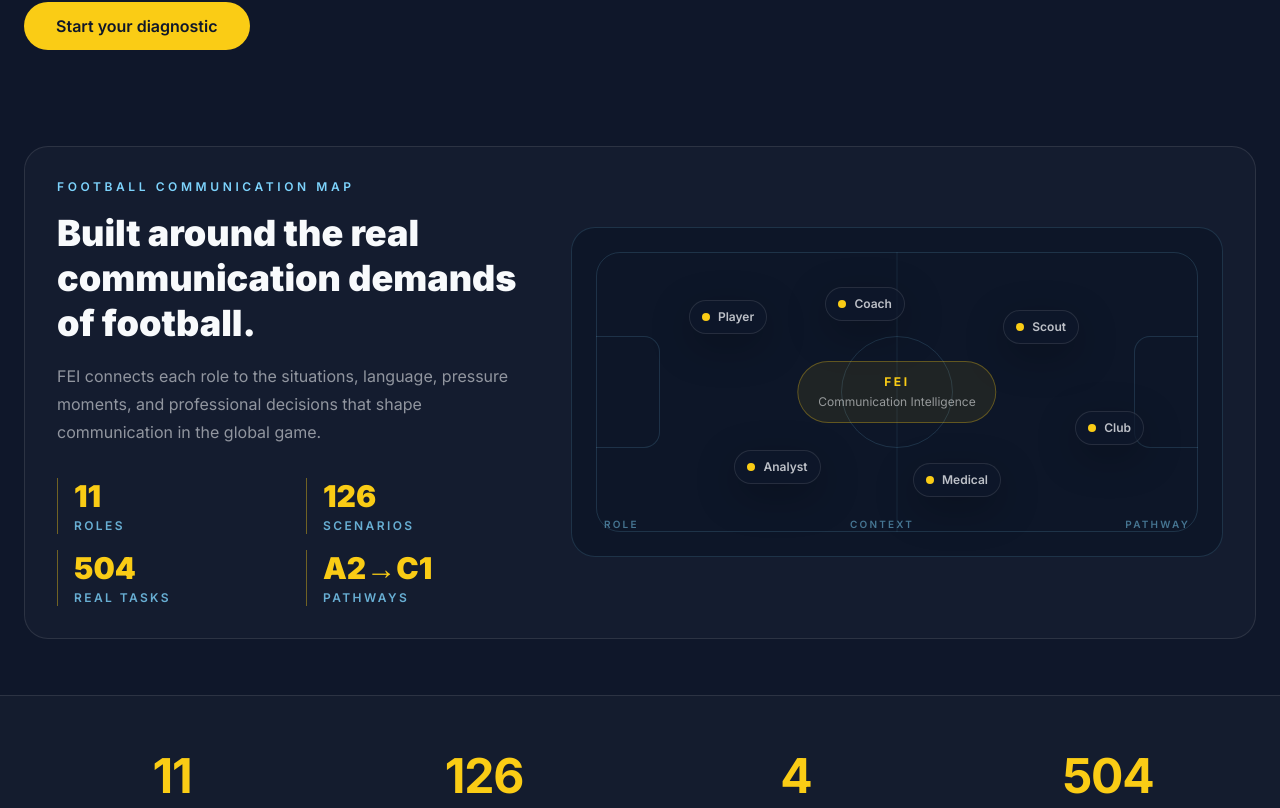
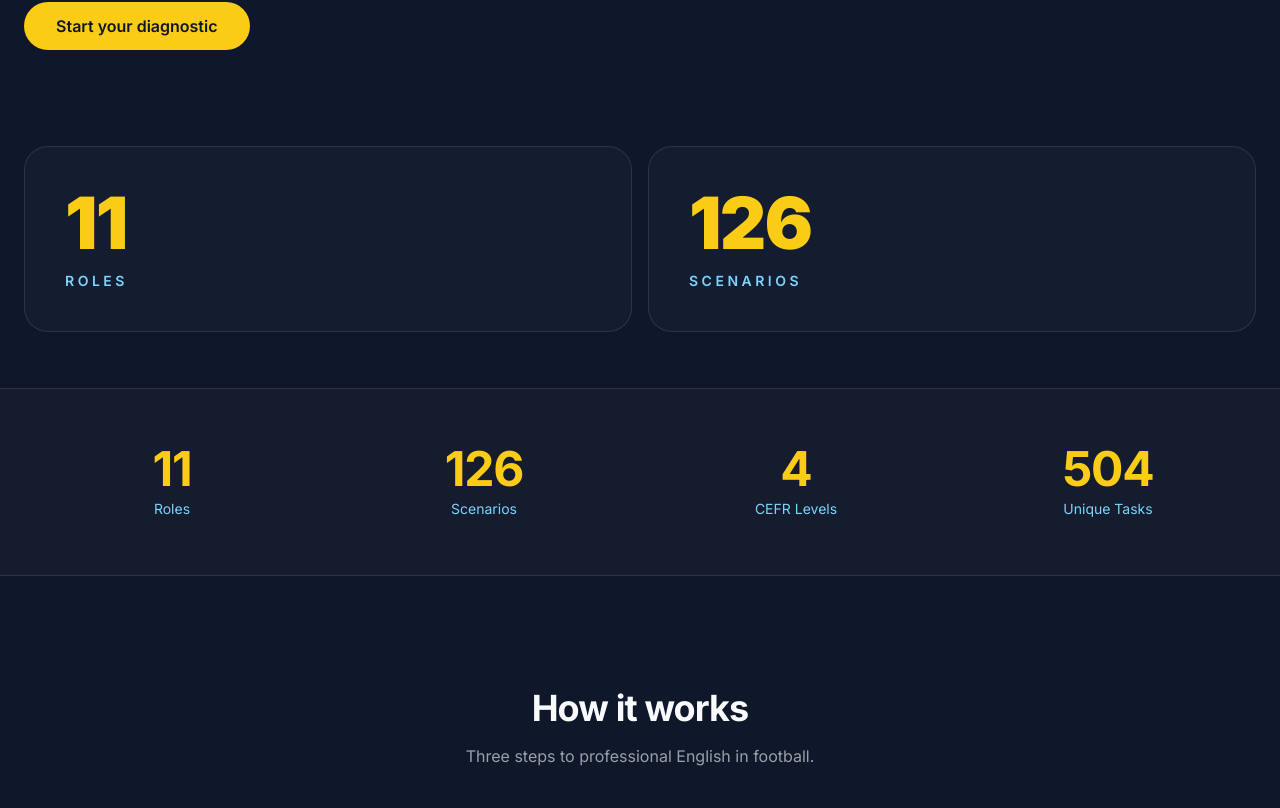
Before and after one commit to feifootball/fei-platform, a Next.js app: page / in a window 1280 px wide. Shown: the part 551-1359 px from the top of the page. Built offline with nearby package versions, Linux system fonts and the light colour scheme.

Commit message:
Simplify home visual stats

```diff
--- a/app/page.tsx
+++ b/app/page.tsx
@@ -172,66 +172,15 @@ export default function Home() {
       </section>
 
       <section className="px-6 pb-14">
-        <div className="mx-auto grid max-w-7xl gap-8 rounded-3xl border border-fei-text/10 bg-fei-text/[0.025] p-7 sm:p-8 lg:grid-cols-[0.85fr_1.15fr] lg:items-center">
-          <div>
-            <p className="text-xs font-semibold uppercase tracking-[0.3em] text-fei-sky">
-              Football Communication Map
-            </p>
-            <h2 className="mt-4 max-w-xl text-3xl font-black leading-tight text-fei-text sm:text-4xl">
-              Built around the real communication demands of football.
-            </h2>
-            <p className="mt-4 max-w-lg text-base leading-7 text-fei-text/55">
-              FEI connects each role to the situations, language, pressure moments, and professional decisions that shape communication in the global game.
-            </p>
-
-            <div className="mt-8 grid grid-cols-2 gap-4">
-              {[
-                { value: '11', label: 'Roles' },
-                { value: '126', label: 'Scenarios' },
-                { value: '504', label: 'Real Tasks' },
-                { value: 'A2→C1', label: 'Pathways' },
-              ].map((item) => (
-                <div key={item.label} className="border-l border-fei-yellow/40 pl-4">
-                  <p className="text-3xl font-black text-fei-yellow">{item.value}</p>
-                  <p className="mt-1 text-xs font-semibold uppercase tracking-[0.2em] text-fei-sky/80">{item.label}</p>
-                </div>
-              ))}
-            </div>
+        <div className="mx-auto grid max-w-7xl gap-4 sm:grid-cols-2">
+          <div className="rounded-3xl border border-fei-text/10 bg-fei-text/[0.025] p-8 sm:p-10">
+            <p className="text-6xl font-black tracking-tight text-fei-yellow sm:text-7xl">11</p>
+            <p className="mt-3 text-sm font-semibold uppercase tracking-[0.25em] text-fei-sky">Roles</p>
           </div>
 
-          <div className="relative min-h-[330px] overflow-hidden rounded-3xl border border-fei-sky/15 bg-[#0d1628] p-6">
-            <div className="absolute inset-6 rounded-[1.5rem] border border-fei-sky/15" />
-            <div className="absolute left-1/2 top-6 h-[calc(100%-3rem)] w-px -translate-x-1/2 bg-fei-sky/10" />
-            <div className="absolute left-1/2 top-1/2 h-28 w-28 -translate-x-1/2 -translate-y-1/2 rounded-full border border-fei-sky/15" />
-            <div className="absolute left-6 top-1/2 h-28 w-16 -translate-y-1/2 rounded-r-2xl border-y border-r border-fei-sky/15" />
-            <div className="absolute right-6 top-1/2 h-28 w-16 -translate-y-1/2 rounded-l-2xl border-y border-l border-fei-sky/15" />
-
-            <div className="absolute left-1/2 top-1/2 z-10 -translate-x-1/2 -translate-y-1/2 rounded-full border border-fei-yellow/30 bg-fei-yellow/[0.08] px-5 py-3 text-center">
-              <p className="text-xs font-bold uppercase tracking-[0.22em] text-fei-yellow">FEI</p>
-              <p className="mt-1 text-xs text-fei-text/55">Communication Intelligence</p>
-            </div>
-
-            {[
-              { label: 'Player', className: 'left-[18%] top-[22%]' },
-              { label: 'Coach', className: 'left-[39%] top-[18%]' },
-              { label: 'Scout', className: 'right-[22%] top-[25%]' },
-              { label: 'Analyst', className: 'left-[25%] bottom-[22%]' },
-              { label: 'Medical', className: 'right-[34%] bottom-[18%]' },
-              { label: 'Club', className: 'right-[12%] bottom-[34%]' },
-            ].map((item) => (
-              <div key={item.label} className={`absolute ${item.className}`}>
-                <div className="flex items-center gap-2 rounded-full border border-fei-text/10 bg-fei-bg/70 px-3 py-2 shadow-[0_12px_40px_rgba(0,0,0,0.25)]">
-                  <span className="h-2 w-2 rounded-full bg-fei-yellow" />
-                  <span className="text-xs font-semibold text-fei-text/75">{item.label}</span>
-                </div>
-              </div>
-            ))}
-
-            <div className="absolute inset-x-8 bottom-6 flex items-center justify-between text-[10px] font-semibold uppercase tracking-[0.22em] text-fei-sky/50">
-              <span>Role</span>
-              <span>Context</span>
-              <span>Pathway</span>
-            </div>
+          <div className="rounded-3xl border border-fei-text/10 bg-fei-text/[0.025] p-8 sm:p-10">
+            <p className="text-6xl font-black tracking-tight text-fei-yellow sm:text-7xl">126</p>
+            <p className="mt-3 text-sm font-semibold uppercase tracking-[0.25em] text-fei-sky">Scenarios</p>
           </div>
         </div>
       </section>
```
